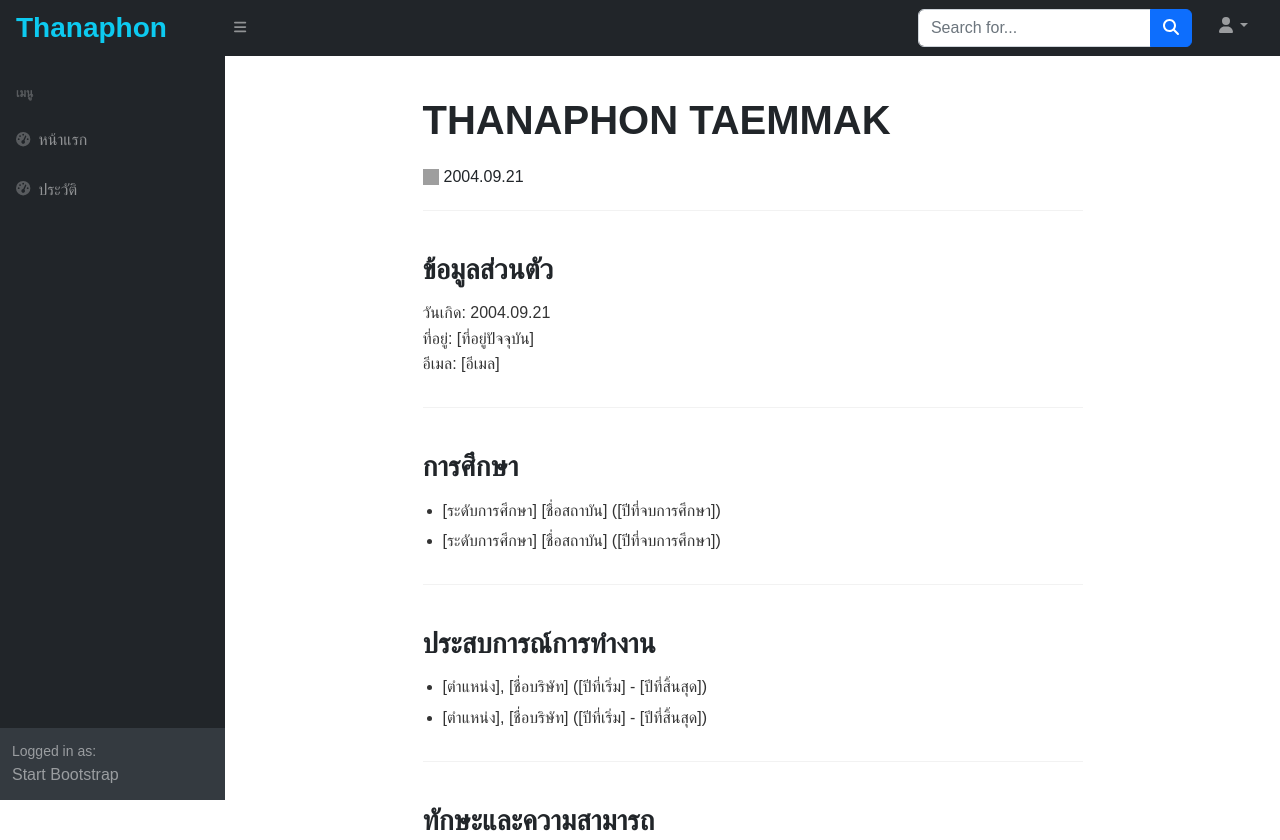
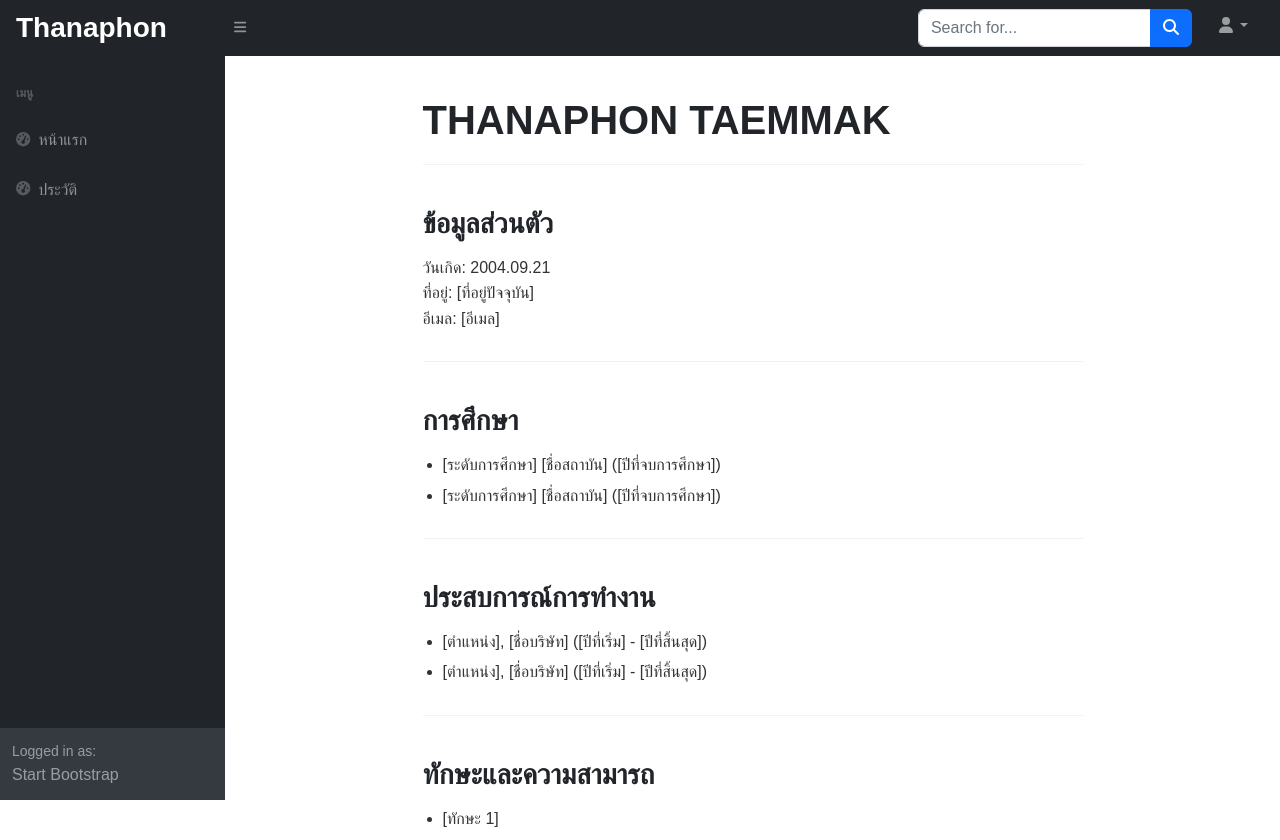
Before and after one commit to thanaphon8/Web-Vercel, a Django app: page /about/ in a window 1280 px wide. Shown: the top 840 px of the page. Run offline with Django 5.2, Linux system fonts and the light colour scheme; some libraries are stand-ins or nearby versions; grey boxes are pictures that could not be loaded.

Commit message:
new update

```diff
--- a/templates/about.html
+++ b/templates/about.html
@@ -95,13 +95,6 @@
       <div class="header">
         <h1 class="text-dark fw-bold">THANAPHON TAEMMAK</h1>
       </div>
-      <div class="birthdate">
-        <img
-          src="https://img.icons8.com/ios-glyphs/30/000000/birthday-cake.png"
-          alt="birthday icon"
-        />
-        <span class="text-dark">2004.09.21</span>
-      </div>
 
       <hr />
 
--- a/templates/base.html
+++ b/templates/base.html
@@ -16,7 +16,7 @@
     <body class="sb-nav-fixed">
         <nav class="sb-topnav navbar navbar-expand navbar-dark bg-dark">
             <!-- Navbar Brand-->
-            <a class="navbar-brand ps-3 fs-3 fw-bold text-info" href='{% url "index" %}'>Thanaphon</a>
+            <a class="navbar-brand ps-3 fs-3 fw-bold " href='{% url "index" %}'>Thanaphon</a>
             <!-- Sidebar Toggle-->
             <button class="btn btn-link btn-sm order-1 order-lg-0 me-4 me-lg-0" id="sidebarToggle" href="#!"><i class="fas fa-bars"></i></button>
             <!-- Navbar Search-->
```
Also changed, not shown: 1 other file.
